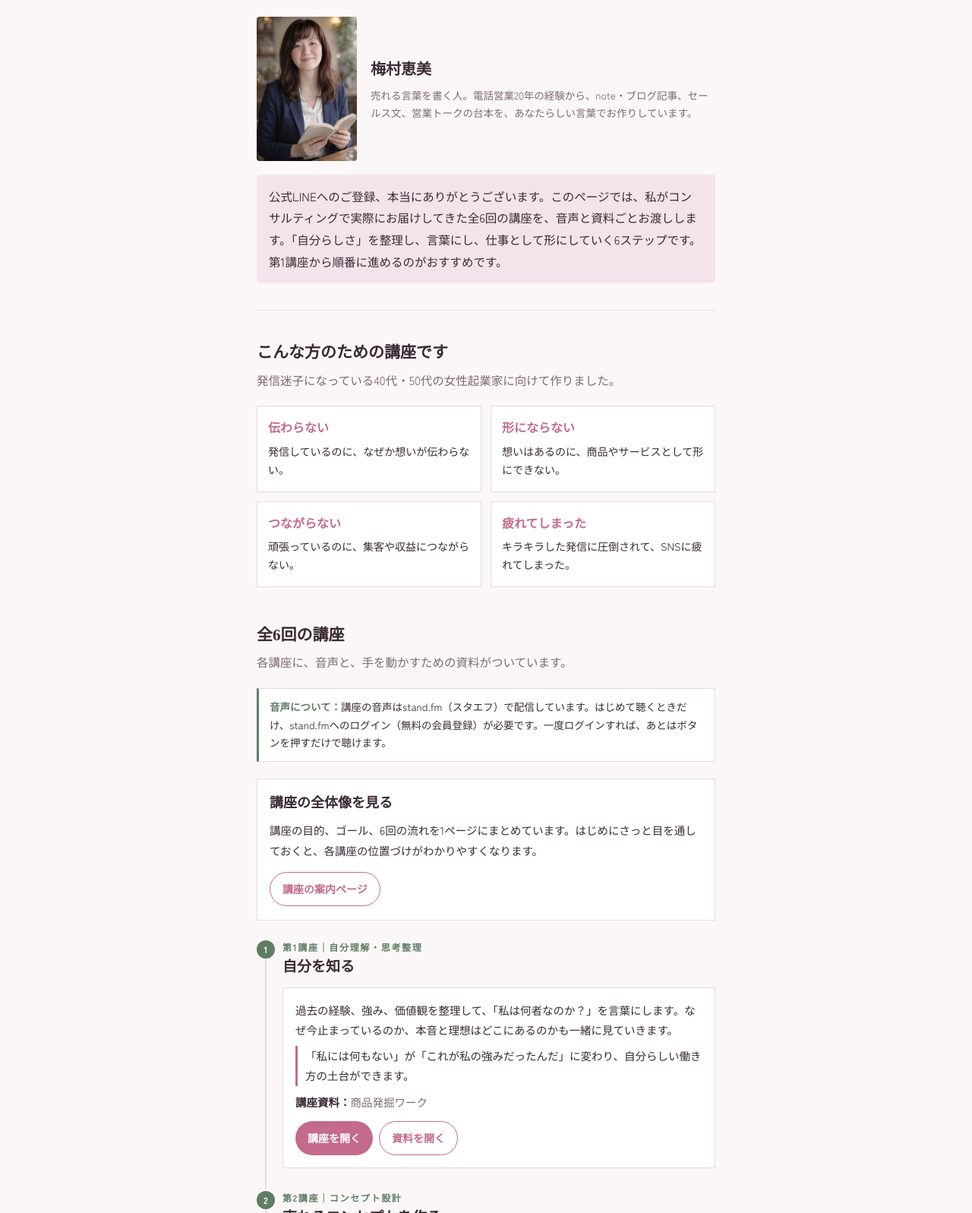
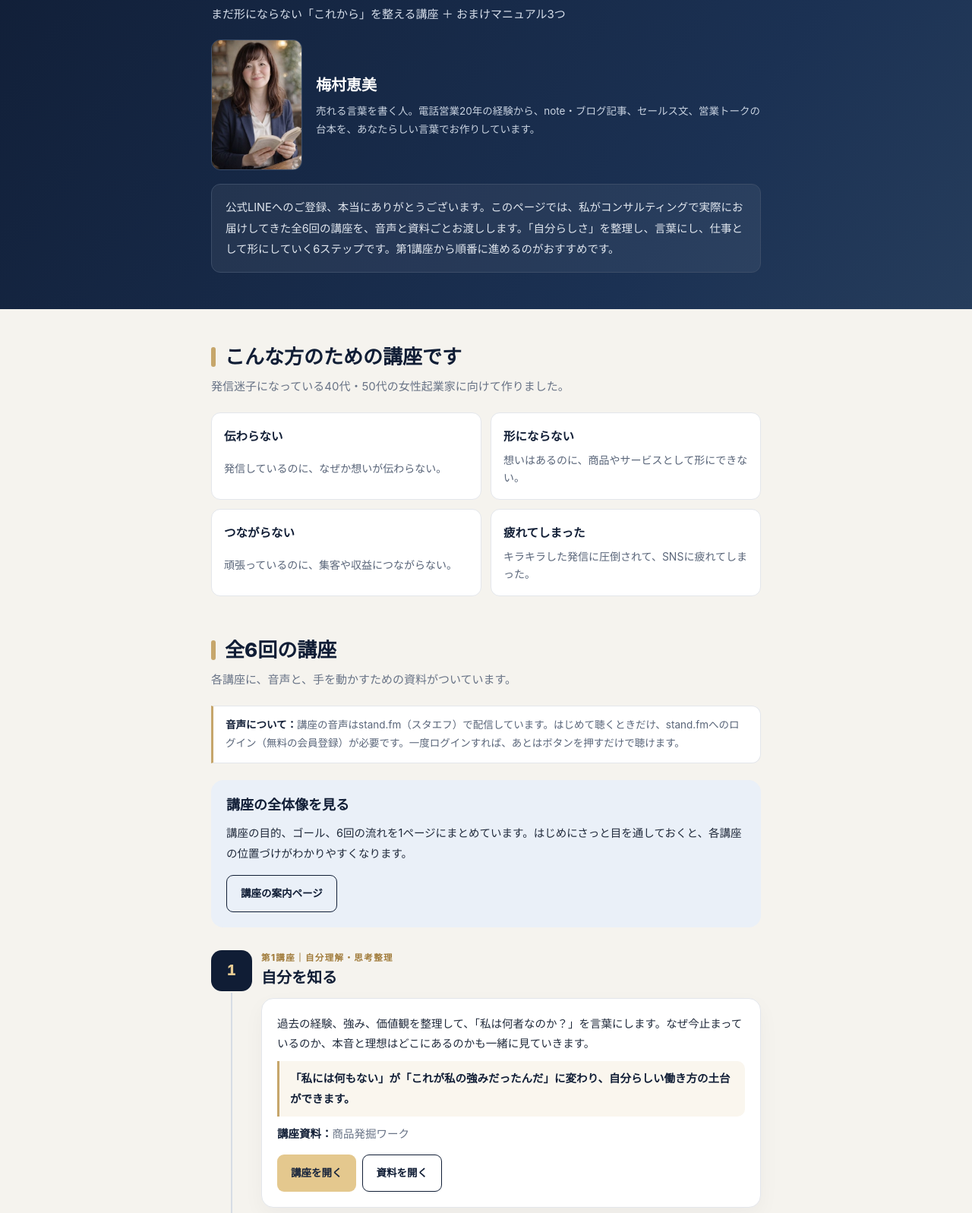
Before and after one commit to umemura-raisecolor/umemura-gift, a plain HTML site: page index.html in a window 1280 px wide. Shown: the part 232-1829 px from the top of the page at 76% size. Drawn offline with Linux system fonts and the light colour scheme; a web font is replaced by a local one.

Commit message:
特典カタログもネイビー×ゴールドのデザインに統一
Co-Authored-By: Claude Opus 5.5 <noreply@anthropic.com>
Claude-Session: https://claude.ai/code/session_01FKywRPMbv8QMjAfa3SJA6q

```diff
--- a/index.html
+++ b/index.html
@@ -8,87 +8,74 @@
 <link rel="preconnect" href="https://fonts.gstatic.com" crossorigin>
 <link rel="stylesheet" href="https://fonts.googleapis.com/css2?family=Zen+Old+Mincho:wght@500;700&family=Zen+Kaku+Gothic+New:wght@400;500;700&display=swap">
 <style>
-/* Layout: one narrow reading column, like a letter; steps run as a vertical path with gifts hanging off it */
-:root{
-  --bg:#FBF7F8; --paper:#FFFFFF; --ink:#3A2A33; --muted:#7D6A74;
-  --rose:#C46A8C; --rose-soft:#F4E3EA; --stem:#5F7D63; --line:#E8D9DF;
-  --display:"Zen Old Mincho","Hiragino Mincho ProN","Yu Mincho",serif;
-  --body:"Zen Kaku Gothic New","Hiragino Kaku Gothic ProN","Yu Gothic",system-ui,sans-serif;
-}
-@media (prefers-color-scheme: dark){:root:not([data-theme="light"]){
-  --bg:#1E171B; --paper:#2A2026; --ink:#F2E8EC; --muted:#BFA9B4;
-  --rose:#E59AB6; --rose-soft:#3A2731; --stem:#9DBFA0; --line:#3E3038; color-scheme:dark}}
-:root[data-theme="dark"]{
-  --bg:#1E171B; --paper:#2A2026; --ink:#F2E8EC; --muted:#BFA9B4;
-  --rose:#E59AB6; --rose-soft:#3A2731; --stem:#9DBFA0; --line:#3E3038; color-scheme:dark}
+:root{--navy:#101d35;--gold:#c6a66b;--gold-ink:#a17c3c;--gold-soft:#faf6ee;--ink:#202a3b;--muted:#687386;--bg:#f5f3ee;--paper:#fff;--line:#e3e6eb;--blue:#eaf0f8;--soft:#f6f8fb;--green:#e9f2ed;
+  --font:-apple-system,BlinkMacSystemFont,"Hiragino Kaku Gothic ProN","Yu Gothic",Meiryo,sans-serif}
 *{box-sizing:border-box}
-body{background:var(--bg);color:var(--ink);font-family:var(--body);font-size:15.5px;line-height:1.85;margin:0}
-.wrap{max-width:640px;margin:0 auto;padding-inline:18px;padding-block:0 56px}
-h1,h2,h3{font-family:var(--display);text-wrap:balance;margin:0;font-weight:700;line-height:1.45}
-a{color:var(--rose)}
-a:focus-visible,.btn:focus-visible{outline:2px solid var(--rose);outline-offset:3px}
-
-/* hero */
-.hero{padding-block:48px 36px;display:grid;gap:18px;border-bottom:1px solid var(--line)}
-.eyebrow{font-size:12px;letter-spacing:.18em;color:var(--stem);font-weight:700}
-.hero h1{font-size:clamp(26px,7vw,36px);line-height:1.4}
-.hero h1 em{font-style:normal;color:var(--rose)}
-.hero .lead{color:var(--muted);margin:0}
-.thanks{background:var(--rose-soft);border-radius:4px;padding:14px 16px;margin:0}
-.intro{display:grid;grid-template-columns:132px minmax(0,1fr);gap:18px;align-items:center}
-.intro img{width:132px;height:auto;aspect-ratio:346/498;object-fit:cover;border-radius:4px;display:block;max-width:100%;align-self:start}
+body{background:var(--bg);color:var(--ink);font-family:var(--font);font-size:15px;line-height:1.9;margin:0}
+.wrap{max-width:760px;margin:0 auto;padding-inline:18px;padding-block:0 56px}
+h1,h2,h3,h4{font-family:var(--font);text-wrap:balance;margin:0;font-weight:800;line-height:1.45;color:var(--navy)}
+a{color:var(--navy)}
+a:focus-visible,.btn:focus-visible{outline:2px solid var(--gold);outline-offset:3px}
+.hero{margin-inline:calc(50% - 50vw);padding:56px max(18px,calc(50vw - 362px)) 48px;background:linear-gradient(125deg,#101d35 0%,#1b3153 72%,#263d5c 100%);color:#fff;display:grid;gap:18px;position:relative;overflow:hidden}
+.hero::after{content:"GIFT";position:absolute;right:max(0px,calc(50vw - 390px));top:-24px;font-size:190px;line-height:1;font-weight:800;color:#fff;opacity:.035;pointer-events:none}
+@media (max-width:520px){.hero::after{font-size:110px;top:0}}
+.eyebrow{display:inline-flex;align-items:center;gap:10px;font-size:11.5px;letter-spacing:.18em;color:#e3c88f;font-weight:700}
+.eyebrow::before{content:"";width:28px;height:1px;background:var(--gold)}
+.hero h1{font-size:clamp(28px,7vw,44px);line-height:1.4;color:#fff}
+.hero h1 em{font-style:normal;color:#e4c88e}
+.hero .lead{color:#d7dfeb;margin:0}
+.thanks{background:rgba(255,255,255,.06);border:1px solid #3c4d68;border-radius:12px;padding:16px 18px;margin:0;color:#e1e7ef;font-size:14.5px}
+.intro{display:grid;grid-template-columns:120px minmax(0,1fr);gap:18px;align-items:center}
+.intro img{width:120px;height:auto;aspect-ratio:346/498;object-fit:cover;border-radius:12px;display:block;max-width:100%;align-self:start;border:1px solid #3c4d68}
 .intro .who{display:grid;gap:4px;min-width:0}
-.who-name{font-family:var(--display);font-size:20px;font-weight:700}
-.who-role{font-size:13.5px;color:var(--muted);line-height:1.7}
-@media (max-width:420px){.intro{grid-template-columns:104px minmax(0,1fr);gap:14px}.intro img{width:104px}}
+.who-name{font-size:20px;font-weight:800;color:#fff}
+.who-role{font-size:13.5px;color:#c9d3e1;line-height:1.75}
+@media (max-width:420px){.intro{grid-template-columns:96px minmax(0,1fr);gap:14px}.intro img{width:96px}}
 .sign-row{display:flex;align-items:center;justify-content:flex-end;gap:12px}
-.sign-row img{width:52px;height:52px;border-radius:50%;object-fit:cover;object-position:50% 22%}
-
-section{padding-block:40px 8px}
-.sec-title{font-size:21px;margin-bottom:6px}
+.sign-row img{width:50px;height:50px;border-radius:50%;object-fit:cover;object-position:50% 22%;border:2px solid #52627a}
+section{padding-block:44px 8px}
+.sec-title{font-size:clamp(21px,4.6vw,26px);margin-bottom:6px;display:flex;align-items:center;gap:12px}
+.sec-title::before{content:"";width:6px;height:26px;border-radius:3px;background:var(--gold);flex:none}
 .sec-sub{color:var(--muted);margin:0 0 20px}
-
-/* changes */
 .changes{display:grid;grid-template-columns:repeat(2,minmax(0,1fr));gap:12px;margin:0;padding:0;list-style:none}
-.changes li{background:var(--paper);border:1px solid var(--line);padding:14px 14px 16px;display:grid;gap:4px;min-width:0}
-.changes b{font-family:var(--display);font-size:16px;color:var(--rose)}
-.changes span{font-size:14px;line-height:1.7}
+.changes li{background:var(--paper);border:1px solid var(--line);border-radius:12px;padding:16px;display:grid;gap:4px;min-width:0}
+.changes b{font-size:15.5px;color:var(--navy);font-weight:800}
+.changes span{font-size:14px;line-height:1.7;color:#596579}
 @media (max-width:460px){.changes{grid-template-columns:1fr}}
-
-/* steps path */
-.step{position:relative;padding-left:34px;padding-bottom:28px}
-.step::before{content:"";position:absolute;left:11px;top:26px;bottom:0;width:2px;background:var(--line)}
+.step{position:relative;padding-left:66px;padding-bottom:30px}
+.step::before{content:"";position:absolute;left:26px;top:56px;bottom:0;width:2px;background:#d6dce4}
 .step:last-child::before{display:none}
-.step-dot{position:absolute;left:0;top:2px;width:24px;height:24px;border-radius:50%;background:var(--stem);color:#fff;font-size:12px;font-weight:700;display:grid;place-items:center;font-variant-numeric:tabular-nums}
-.step-label{font-size:12px;letter-spacing:.14em;color:var(--stem);font-weight:700}
-.step h3{font-size:19px;margin-bottom:14px}
+.step-dot{position:absolute;left:0;top:0;width:54px;height:54px;border-radius:14px;background:var(--navy);color:#e7cc94;font-size:19px;font-weight:800;display:grid;place-items:center;font-variant-numeric:tabular-nums}
+.step-label{font-size:11.5px;letter-spacing:.12em;color:var(--gold-ink);font-weight:800}
+.step h3{font-size:20px;margin-bottom:12px}
+@media (max-width:460px){.step{padding-left:0}.step::before{display:none}.step-dot{position:static;width:44px;height:44px;border-radius:12px;font-size:17px;margin-bottom:8px}}
 .gifts{display:grid;gap:12px}
-.gift{background:var(--paper);border:1px solid var(--line);padding:16px;display:grid;gap:8px;min-width:0}
-.gift-no{font-size:12px;color:var(--muted);letter-spacing:.08em;font-variant-numeric:tabular-nums}
-.gift h4{font-family:var(--display);font-size:16.5px;margin:0;line-height:1.55}
+.gift{background:var(--paper);border:1px solid var(--line);border-radius:16px;padding:20px;display:grid;gap:10px;min-width:0;box-shadow:0 10px 28px #17243a0a}
+.gift-no{font-size:12px;color:var(--muted);letter-spacing:.08em}
+.gift h4{font-size:16.5px;line-height:1.55}
 .gift p{margin:0;font-size:14.5px;line-height:1.8}
-.benefit{border-left:3px solid var(--rose);padding-left:10px;color:var(--ink);font-weight:500}
+.benefit{border-left:3px solid var(--gold);background:var(--gold-soft);padding:10px 14px;border-radius:0 10px 10px 0;color:var(--navy);font-weight:600}
 .btns{display:flex;flex-wrap:wrap;gap:8px;margin-top:4px}
-.btn{display:inline-flex;align-items:center;gap:6px;text-decoration:none;font-weight:700;font-size:14px;padding:9px 16px;border-radius:999px;background:var(--rose);color:var(--paper)}
-.btn.ghost{background:transparent;color:var(--rose);border:1.5px solid var(--rose)}
-.btn:hover{filter:brightness(1.06)}
+.btn{display:inline-flex;align-items:center;gap:6px;text-decoration:none;font-weight:700;font-size:13.5px;padding:11px 18px;border-radius:9px;background:#e4c88e;color:#17243b;white-space:nowrap}
+.btn.ghost{background:transparent;color:var(--navy);border:1.5px solid var(--navy)}
+.btn:hover{filter:brightness(1.04)}
 .note{font-size:12.5px;color:var(--muted)}
-.notice{background:var(--paper);border:1px solid var(--line);border-left:3px solid var(--stem);padding:12px 14px;font-size:13.5px;line-height:1.75;margin:0 0 22px}
-.notice b{color:var(--stem)}
+.notice{background:var(--paper);border:1px solid var(--line);border-left:3px solid var(--gold);border-radius:0 12px 12px 0;padding:13px 16px;font-size:13.5px;line-height:1.75;margin:0 0 22px;color:#596579}
+.notice b{color:var(--navy)}
 .mat{font-size:13.5px;color:var(--muted);margin:0}
-.mat b{color:var(--ink);font-weight:700}
-.course-card{background:var(--paper);border:1px solid var(--line);padding:18px 16px;display:grid;gap:10px;margin-bottom:24px}
+.mat b{color:var(--navy);font-weight:800}
+.course-card{background:var(--blue);border-radius:16px;padding:20px;display:grid;gap:10px;margin-bottom:30px}
 .course-card h3{font-size:18px}
-.bonus-tag{display:inline-block;font-size:11.5px;letter-spacing:.1em;font-weight:700;color:var(--paper);background:var(--stem);padding:1px 8px;border-radius:3px}
-
-/* closing */
-.closing{margin-top:12px;background:var(--paper);border:1px solid var(--line);padding:28px 20px;display:grid;gap:14px}
-.closing h2{font-size:22px}
+.bonus-tag{display:inline-block;font-size:11px;letter-spacing:.1em;font-weight:800;color:#e7cc94;background:var(--navy);padding:3px 10px;border-radius:6px}
+.closing{margin-top:20px;background:var(--navy);color:#e1e7ef;border-radius:18px;padding:30px 22px;display:grid;gap:14px}
+.closing h2{font-size:22px;color:#fff}
 .closing ul{margin:0;padding-left:1.2em;display:grid;gap:4px}
-.trial{background:var(--rose-soft);padding:18px;display:grid;gap:10px;text-align:center}
-.trial strong{font-family:var(--display);font-size:19px}
-.kw{display:inline-block;background:var(--paper);border:1px dashed var(--rose);padding:2px 10px;font-weight:700;color:var(--rose)}
-.sign{font-family:var(--display);text-align:right;font-size:17px;margin:0}
+.trial{background:rgba(255,255,255,.06);border:1px solid #3c4d68;border-radius:14px;padding:20px;display:grid;gap:10px;text-align:center}
+.trial strong{font-size:18px;color:#f1dcae}
+.trial .note{color:#9aa7bb}
+.kw{display:inline-block;background:transparent;border:1px dashed #e4c88e;border-radius:6px;padding:2px 10px;font-weight:700;color:#e4c88e}
+.sign{font-weight:700;text-align:right;font-size:16px;margin:0;color:#fff}
+.page-footer{text-align:center;padding:10px 10px 30px;color:#7b8492;font-size:12px;letter-spacing:.06em}
 @media (prefers-reduced-motion:reduce){*{transition:none!important}}
 </style>
 </head>
@@ -96,7 +83,7 @@ section{padding-block:40px 8px}
 
 <div class="wrap">
   <header class="hero">
-    <div class="eyebrow">公式LINEご登録者限定</div>
+    <div class="eyebrow">公式LINEご登録者限定｜GIFT</div>
     <h1>全6回の講座を<br><em>まるごと</em>プレゼント</h1>
     <p class="lead">まだ形にならない「これから」を整える講座 ＋ おまけマニュアル3つ</p>
     <div class="intro">
@@ -245,5 +232,6 @@ section{padding-block:40px 8px}
     <div class="sign-row"><img src="umemura.jpg" alt="" width="52" height="52"><p class="sign">梅村恵美</p></div>
   </section>
 </div>
+<footer class="page-footer">RAISECOLOR LEARNING MATERIALS</footer>
 </body>
 </html>
```
